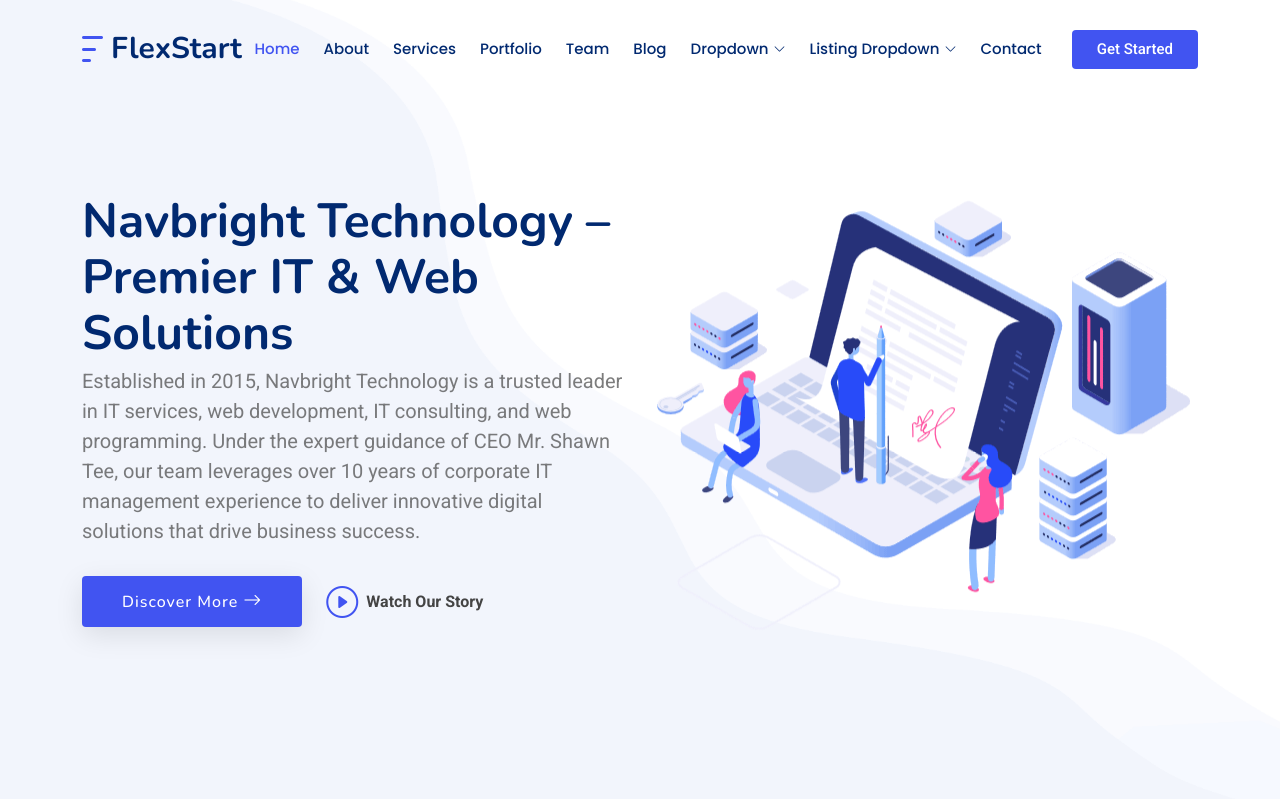
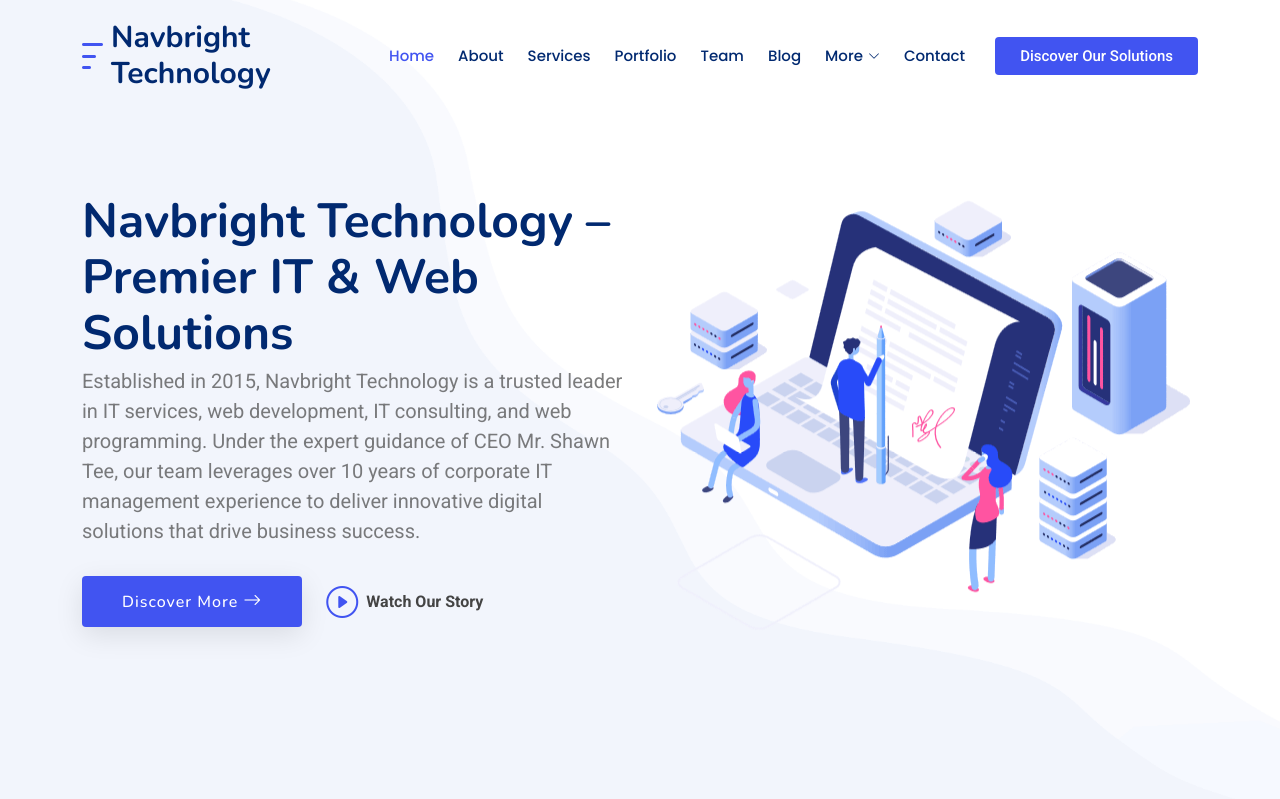
Before and after one commit to jerryvien/navbright, a PHP site: page / in a window 1280 px wide. Shown: the top 799 px of the page. Run offline with PHP 8.4, Linux system fonts and the light colour scheme.

Commit message:
Done for ehader

```diff
--- a/header.php
+++ b/header.php
@@ -4,9 +4,9 @@
 <head>
   <meta charset="utf-8">
   <meta content="width=device-width, initial-scale=1.0" name="viewport">
-  <title>Index - FlexStart Bootstrap Template</title>
-  <meta name="description" content="">
-  <meta name="keywords" content="">
+  <title>Navbright Technology - Innovative IT & Web Solutions</title>
+  <meta name="description" content="Navbright Technology offers innovative IT services, web development, IT consulting, and custom web programming solutions. Established in 2015 and led by industry expert Mr. Shawn Tee, we deliver digital transformation and corporate IT excellence.">
+  <meta name="keywords" content="IT services, Web Development, IT Consulting, Web Programming, Navbright Technology, Corporate IT, Digital Solutions">
 
   <!-- Favicons -->
   <link href="assets/img/favicon.png" rel="icon">
@@ -34,8 +34,8 @@
   <header id="header" class="header d-flex align-items-center fixed-top">
     <div class="container-fluid container-xl position-relative d-flex align-items-center">
       <a href="index.html" class="logo d-flex align-items-center me-auto">
-        <img src="assets/img/logo.png" alt="">
-        <h1 class="sitename">FlexStart</h1>
+        <img src="assets/img/logo.png" alt="Navbright Technology Logo">
+        <h1 class="sitename">Navbright Technology</h1>
       </a>
       <nav id="navmenu" class="navmenu">
         <ul>
@@ -45,56 +45,18 @@
           <li><a href="#portfolio">Portfolio</a></li>
           <li><a href="#team">Team</a></li>
           <li><a href="blog.html">Blog</a></li>
-          <li class="dropdown"><a href="#"><span>Dropdown</span> <i class="bi bi-chevron-down toggle-dropdown"></i></a>
+          <li class="dropdown">
+            <a href="#"><span>More</span> <i class="bi bi-chevron-down toggle-dropdown"></i></a>
             <ul>
-              <li><a href="#">Dropdown 1</a></li>
-              <li class="dropdown"><a href="#"><span>Deep Dropdown</span> <i class="bi bi-chevron-down toggle-dropdown"></i></a>
-                <ul>
-                  <li><a href="#">Deep Dropdown 1</a></li>
-                  <li><a href="#">Deep Dropdown 2</a></li>
-                  <li><a href="#">Deep Dropdown 3</a></li>
-                  <li><a href="#">Deep Dropdown 4</a></li>
-                  <li><a href="#">Deep Dropdown 5</a></li>
-                </ul>
-              </li>
-              <li><a href="#">Dropdown 2</a></li>
-              <li><a href="#">Dropdown 3</a></li>
-              <li><a href="#">Dropdown 4</a></li>
-            </ul>
-          </li>
-          <li class="listing-dropdown"><a href="#"><span>Listing Dropdown</span> <i class="bi bi-chevron-down toggle-dropdown"></i></a>
-            <ul>
-              <li>
-                <a href="#">Column 1 link 1</a>
-                <a href="#">Column 1 link 2</a>
-                <a href="#">Column 1 link 3</a>
-              </li>
-              <li>
-                <a href="#">Column 2 link 1</a>
-                <a href="#">Column 2 link 2</a>
-                <a href="#">Column 3 link 3</a>
-              </li>
-              <li>
-                <a href="#">Column 3 link 1</a>
-                <a href="#">Column 3 link 2</a>
-                <a href="#">Column 3 link 3</a>
-              </li>
-              <li>
-                <a href="#">Column 4 link 1</a>
-                <a href="#">Column 4 link 2</a>
-                <a href="#">Column 4 link 3</a>
-              </li>
-              <li>
-                <a href="#">Column 5 link 1</a>
-                <a href="#">Column 5 link 2</a>
-                <a href="#">Column 5 link 3</a>
-              </li>
+              <li><a href="#">Case Studies</a></li>
+              <li><a href="#">Testimonials</a></li>
+              <li><a href="#">Careers</a></li>
             </ul>
           </li>
           <li><a href="#contact">Contact</a></li>
         </ul>
         <i class="mobile-nav-toggle d-xl-none bi bi-list"></i>
       </nav>
-      <a class="btn-getstarted flex-md-shrink-0" href="index.html#about">Get Started</a>
+      <a class="btn-getstarted flex-md-shrink-0" href="index.html#about">Discover Our Solutions</a>
     </div>
   </header>
```
